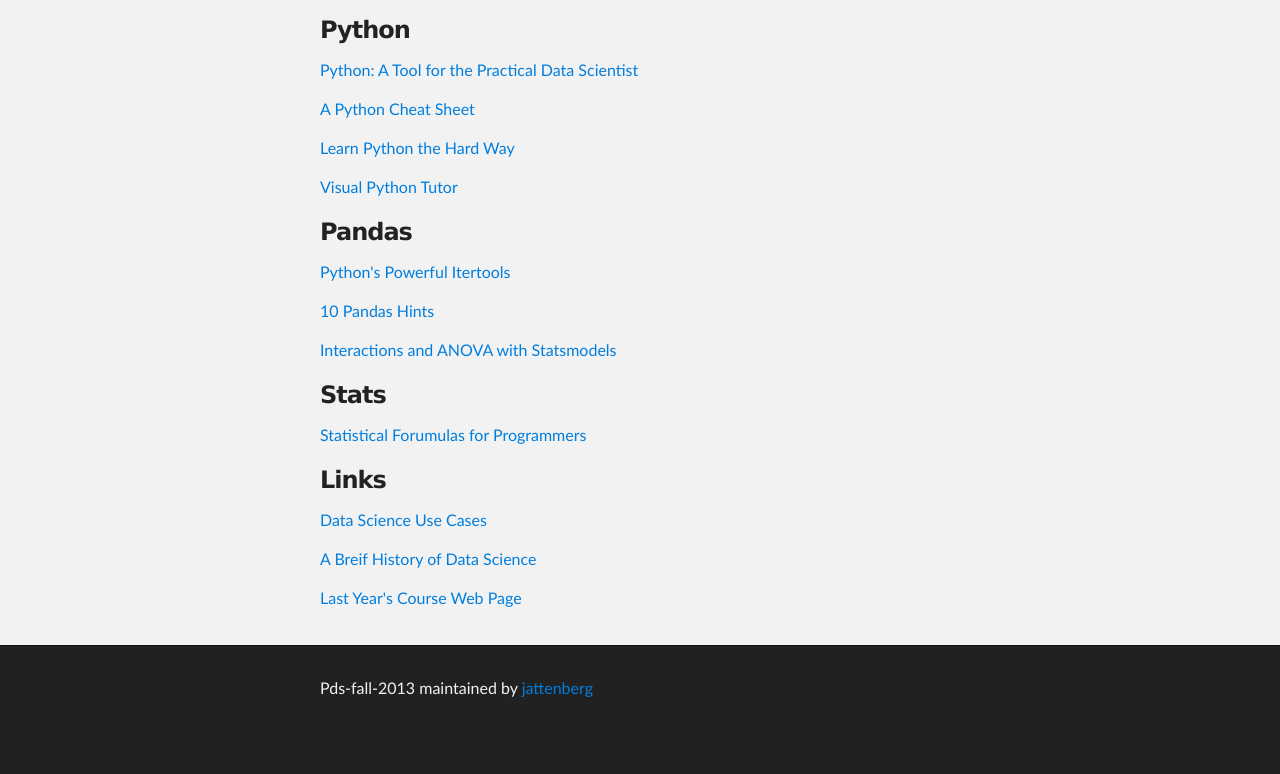
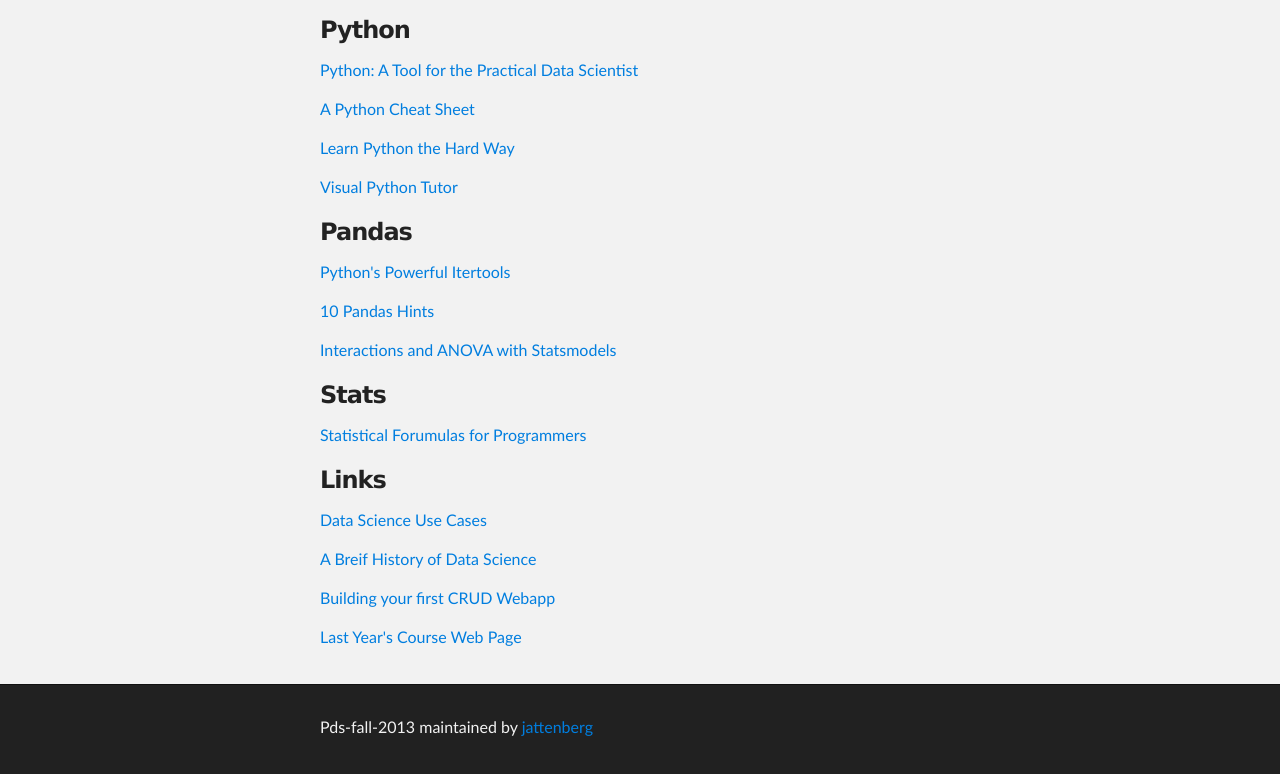
Before and after one commit to genghis88/PDS-Fall-2013, a plain HTML site: page index.html in a window 1280 px wide. Shown: the part 816-1590 px from the top of the page. Before the commit the page ends 1551 px from the top, so only its background shows below. Drawn offline with Linux system fonts and the light colour scheme.

Commit message:
Update index.html

```diff
--- a/index.html
+++ b/index.html
@@ -55,6 +55,7 @@
         <h3> Links </h3>
         <p> <a href="https://www.kaggle.com/wiki/DataScienceUseCases">Data Science Use Cases</a></p>
         <p> <a href="http://www.forbes.com/sites/gilpress/2013/05/28/a-very-short-history-of-data-science/">A Breif History of Data Science</a></p>
+        <p> <a href="http://blog.kaggle.com/2013/01/14/webapps-for-data-scientists-building-your-first-crud">Building your first CRUD Webapp</a></p>
         <p> <a href="http://people.stern.nyu.edu/ja1517/pdsfall2012/index.html">Last Year's Course Web Page</a></p>
 
       </section>
```
